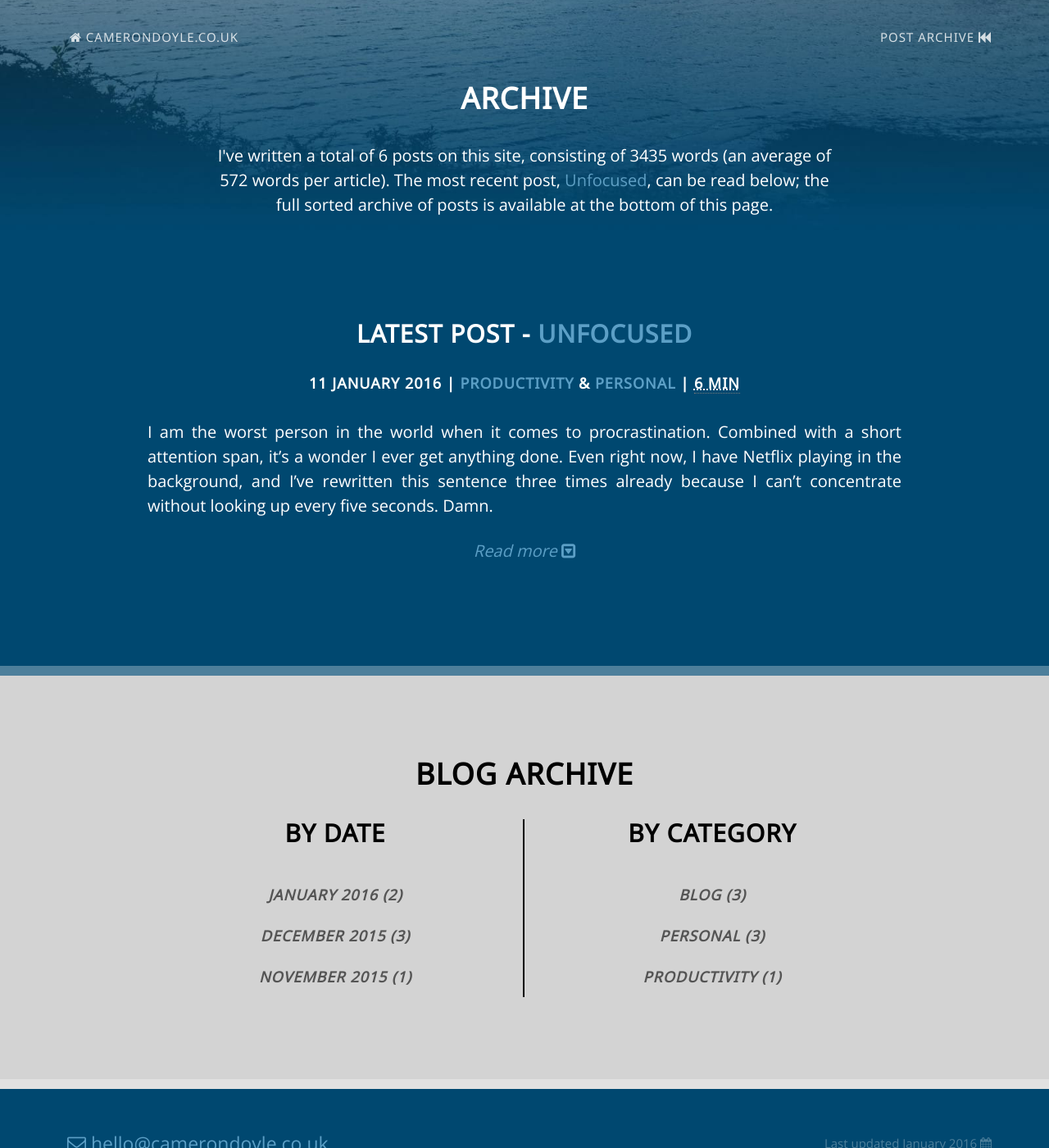
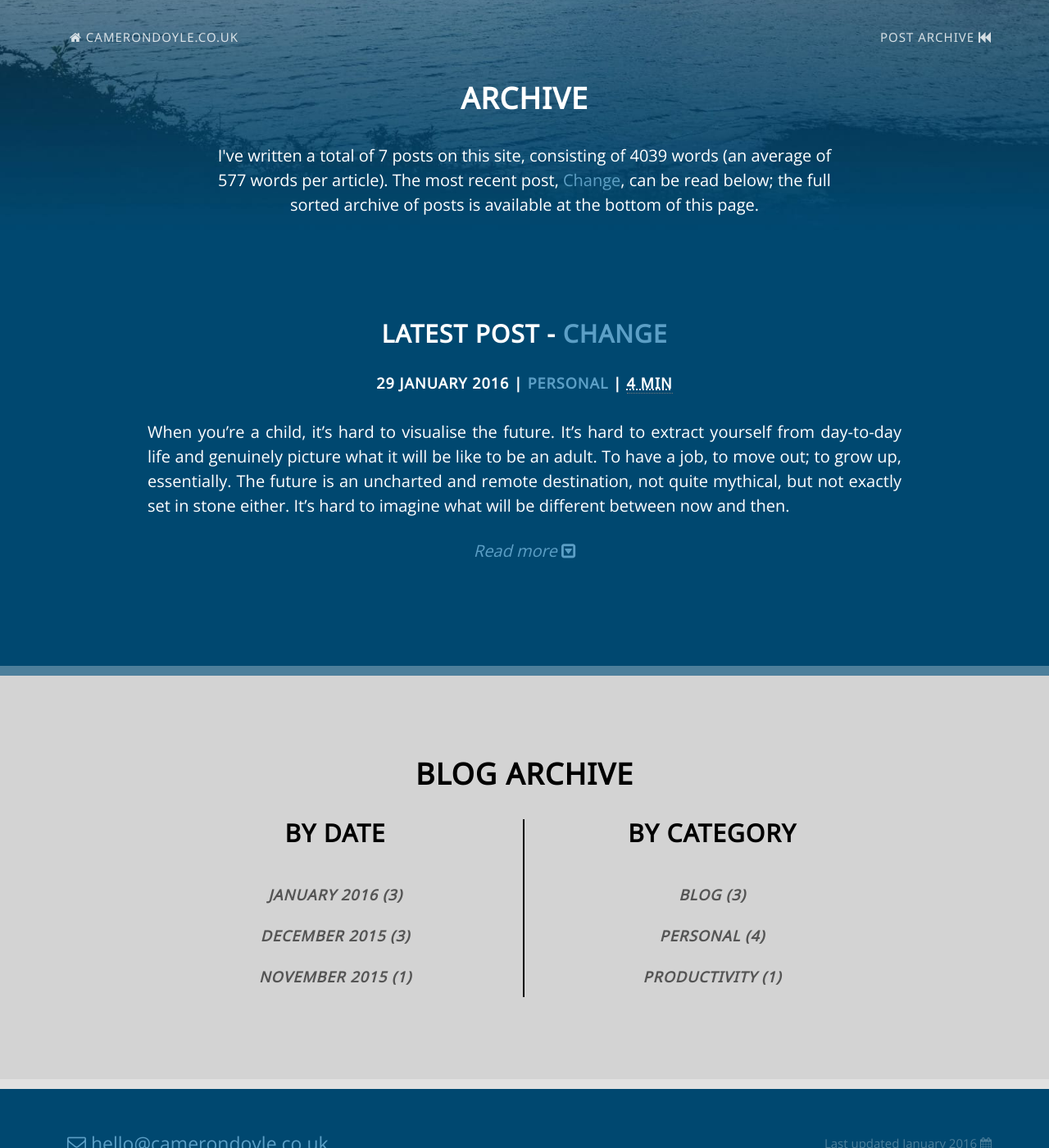
Before and after one commit to CameronD17/camerond17.github.io, a Jekyll site: the page built from blog/index.html, in a window 1280 px wide and 1400 px high. Shown: the whole window at 82% size. Built offline with Jekyll 4.4.1, drawn with Linux system fonts in a browser that asks for light colours; nearby versions of some CDN libraries; part of the change alters nothing that is shown.

Commit message:
Blog post: Change

```diff
--- /dev/null
+++ b/blog/_posts/2016-01-23-change.markdown
@@ -0,0 +1,26 @@
+---
+layout:     post
+title:      "Change"
+date:       2016-01-29 11:00:00 +0000
+tags:       personal
+---
+
+When you're a child, it's hard to visualise the future. It's hard to extract yourself from day-to-day life and genuinely picture what it will be like to be an adult. To have a job, to move out; to grow up, essentially. The future is an uncharted and remote destination, not quite mythical, but not exactly set in stone either. It's hard to imagine what will be different between now and then.
+
+<!-- Read More -->
+
+## Past
+
+When I was thirteen, I lost my father. It's not something I talk about a lot. Not because I can't, or because I don't want to, it just doesn't come up all that often. But here, it is relevant, as it was the first time I properly thought about what the future might hold.
+
+Sure, in an abstract way I suppose I'd pictured a few typical major life events. Having a kid, getting married, graduating, buying a house, that sort of thing - but these were all in a blurred, speculative and hypothetical sort of way. Now, I had a concrete component that I knew would be missing; my Dad. Overnight, the perspective of these once-theoretical events was thrown into sharp focus. A piece of the puzzle was revealed, and in doing so tilted the whole picture from something warm and fuzzy to an acute vision, darkened with a stormcloud-grey tint representing the change for the worse.
+
+In the intervening decade a lot has changed, as is natural for anyone navigating their way through their formative years. A few months after losing my Dad, I left middle school (which is now a housing estate), and moved to high school. The new school was located in a different town to the high school attended by everybody I knew, but by moving I met my lifelong (so far, at least) best friends. I got my first job three years later, at a store that no longer exists. I was accepted into University, found a new job that led me to moving out for the first time with a good friend I met there. Later, I would move country for a year (sort of) to Edinburgh for my placement year, and return permanently in 2014 after graduation. More recently, I've bought my first flat, and my partner moved up to live with me.
+
+## Future
+
+Most of those events I could have predicted happening. Naturally, they happened in entirely different ways than I imagined, but broadly they did happen as could have been expected. However, while I may have a plan for the overarching storyline of your life, the little details, the things that truly matter can't be planned. If I'm lucky, I'll make sure I hit most or all of the major milestones I set out for myself, but these events aren't what make me. The events that change me, mould me into the person I become, can't be planned in advance. They just happen, spontaneous and unexpected, and I like it better that way.
+
+So, what next? I'm almost 24, still young, but also just as close to being 30 as being 18. Truthfully, I don't know what comes next. I don't really want to know either. Sure, I have plans. I have hopes and dreams like everybody else. But fundamentally, I want to experience the details, the fleeting moments that can change the course. I don't want to worry about the big changes; I'm perfectly content to move along on the small things for now.
+
+> "Isn't it funny how day by day nothing changes, but when you look back, everything is different." - C.S. Lewis
--- a/blog/index.html
+++ b/blog/index.html
@@ -3,6 +3,7 @@ layout:     blog
 custom_js:  blog
 title:      Archive
 ---
+
 {% capture tags %}
     {% for tag in site.tags %}
         {{ tag[0] }}
```
